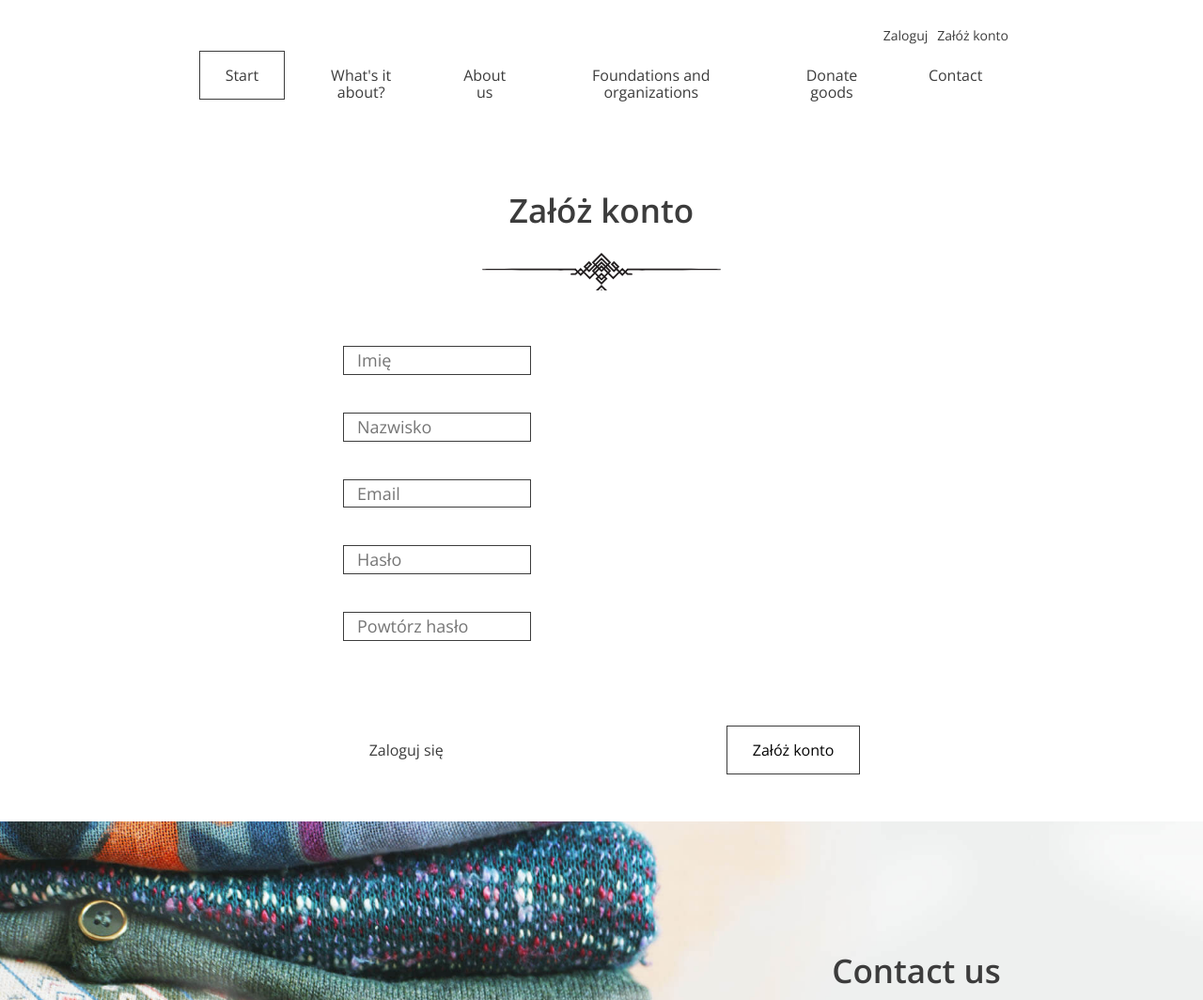
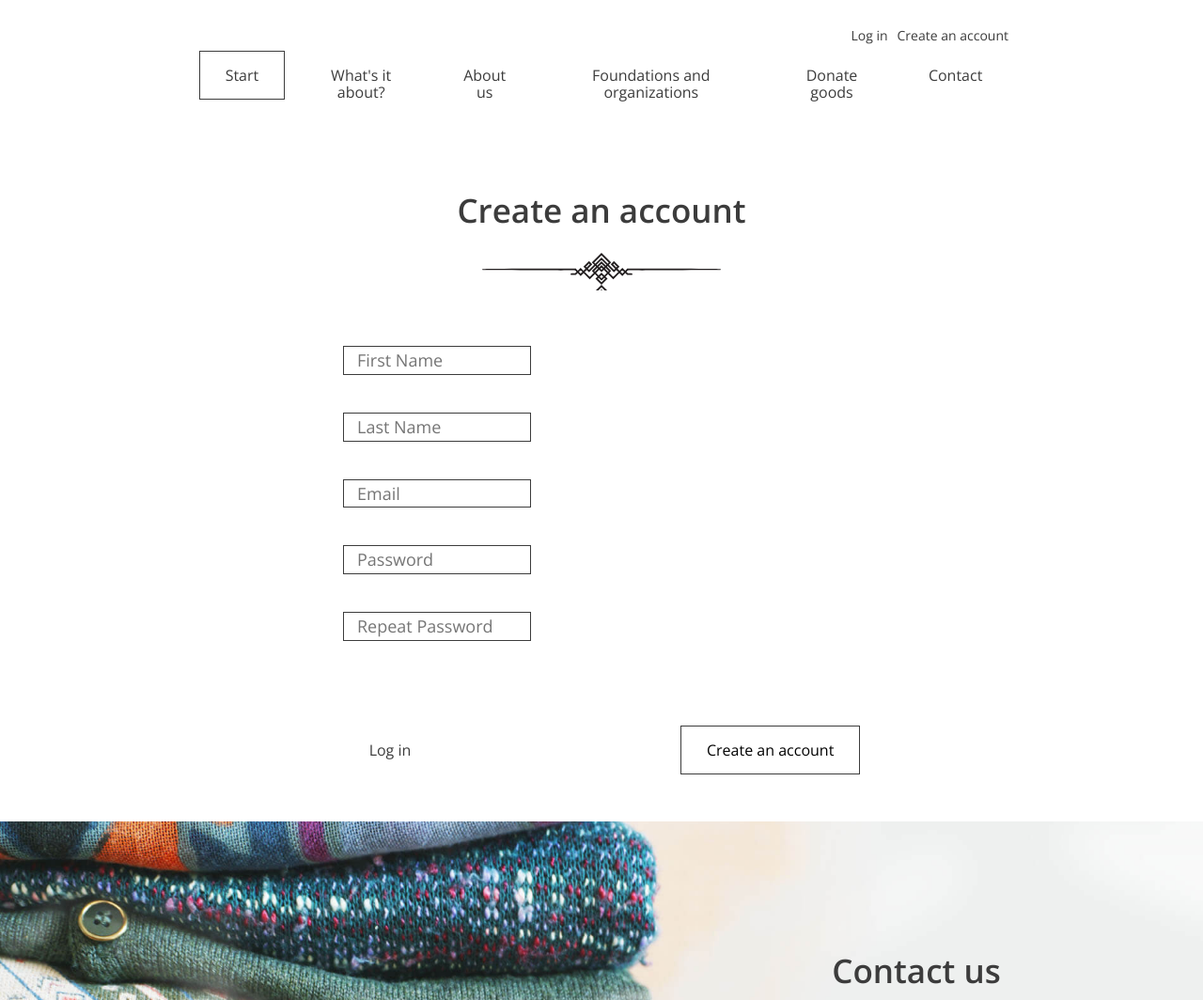
Before and after one commit to nikolaradon/Sharing-Is-Caring, a Django app: page /register/ in a window 1280 px wide. Shown: the top 1064 px of the page at 94% size. Run offline with Django 5.2, Linux system fonts and the light colour scheme.

Commit message:
added RegisterForm

```diff
--- a/SharingIsCaring/SharingIsCaringApp/templates/register.html
+++ b/SharingIsCaring/SharingIsCaringApp/templates/register.html
@@ -4,35 +4,35 @@
   <header>
     <nav class="container container--70">
       <ul class="nav--actions">
-        <li><a href="{% url 'login' %}">Zaloguj</a></li>
-        <li class="highlighted"><a href="{% url 'register' %}">Załóż konto</a></li>
+        <li><a href="{% url 'login' %}">Log in</a></li>
+        <li class="highlighted"><a href="{% url 'register' %}">Create an account</a></li>
       </ul>
 {% endblock %}
 
 
 {% block content %}
   <section class="login-page">
-      <h2>Załóż konto</h2>
+    <h2>Create an account</h2>
     <form>
       <div class="form-group">
-          <input type="text" name="name" placeholder="Imię" />
+        <input type="text" name="name" placeholder="First Name" />
       </div>
       <div class="form-group">
-          <input type="text" name="surname" placeholder="Nazwisko" />
+        <input type="text" name="surname" placeholder="Last Name" />
       </div>
       <div class="form-group">
         <input type="email" name="email" placeholder="Email" />
       </div>
       <div class="form-group">
-          <input type="password" name="password" placeholder="Hasło" />
+        <input type="password" name="password" placeholder="Password" />
       </div>
       <div class="form-group">
-          <input type="password" name="password2" placeholder="Powtórz hasło" />
+        <input type="password" name="password2" placeholder="Repeat Password" />
       </div>
 
       <div class="form-group form-group--buttons">
-          <a href="{% url 'login' %}" class="btn btn--without-border">Zaloguj się</a>
-          <button class="btn" type="submit">Załóż konto</button>
+        <a href="{% url 'login' %}" class="btn btn--without-border">Log in</a>
+        <button class="btn" type="submit">Create an account</button>
       </div>
     </form>
   </section>
```
Also changed, not shown: SharingIsCaring/SharingIsCaringApp/forms.py (added, +10 -0 lines). Lines whose indentation alone changed are shown as unchanged.
